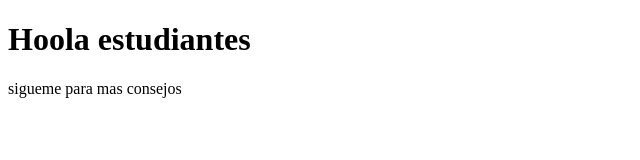
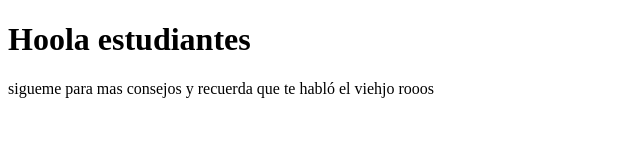
Before and after one commit to gemelocompany/proyectoDemoCursoPrework, a plain HTML site: page index.html in a window 1280 px wide. Shown: the whole page, without its empty margins (0-640 px from the left). Drawn offline with Linux system fonts and the light colour scheme.

Commit message:
Agregamos linea

```diff
--- a/index.html
+++ b/index.html
@@ -8,6 +8,6 @@
 </head>
 <body>
     <h1>Hoola estudiantes</h1>
-    <p>sigueme para mas consejos</p>
+    <p>sigueme para mas consejos y recuerda que te habló el viehjo rooos</p>
 </body>
 </html>
```
